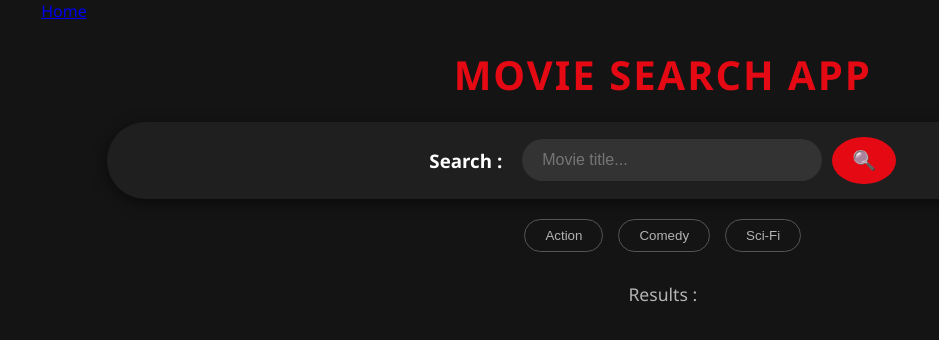
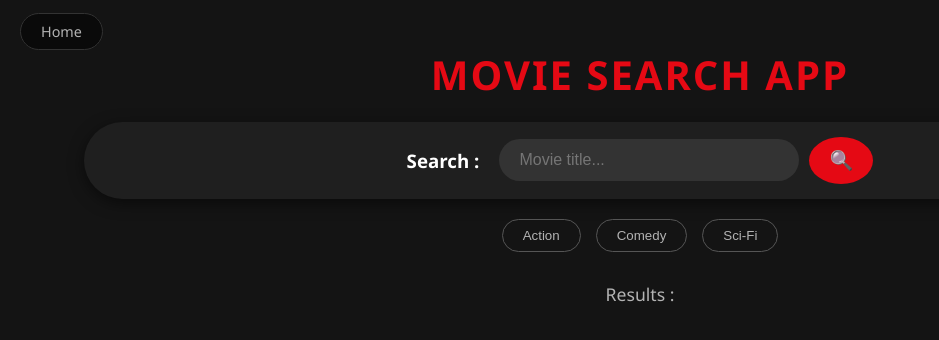
Before and after one commit to kaminimangal/small_js_projects, a website built with Vite: page 09_Movie Search App/index.html in a window 1280 px wide. Shown: the whole page, without its empty margins (0-939 px from the left). Built offline with nearby package versions, Linux system fonts and the light colour scheme; no server answers.

Commit message:
updated script 9th proj

```diff
--- a/09_Movie Search App/script.js
+++ b/09_Movie Search App/script.js
@@ -6,7 +6,7 @@ const scifiBtn = document.getElementById("sci-fi");
 const numFound = document.getElementById("found");
 const movieBoard = document.querySelector(".movieSection");
 const results = document.getElementById("results");
-const apiKey = ""; // Just the short code
+const apiKey = import.meta.env.VITE_API_KEY; // ✅ Correct way// Just the short code
 const baseUrl = "https://www.omdbapi.com/"; // The place we send the request
 let currPage = 0;
 const searchMovies = () => {
--- a/09_Movie Search App/style.css
+++ b/09_Movie Search App/style.css
@@ -147,3 +147,28 @@
   .pagination button:hover { background-color: var(--primary); border-color: var(--primary); }
   .pagination button:disabled { opacity: 0.5; cursor: not-allowed; }
   .pagination span { font-size: 1.2rem; align-self: center; }
+
+  /* --- NAVIGATION --- */
+nav {
+  position: absolute; /* Takes it out of the flow */
+  top: 20px;
+  left: 20px;
+  z-index: 100; /* Ensures it sits on top of everything */
+}
+
+nav a {
+  text-decoration: none;
+  color: var(--text-secondary); /* Uses your grey variable */
+  border: 1px solid #333;
+  padding: 8px 20px;
+  border-radius: 30px; /* Pill shape */
+  font-size: 0.9rem;
+  transition: all 0.3s ease;
+  background: rgba(0, 0, 0, 0.5); /* Slight dark background */
+}
+
+nav a:hover {
+  color: white;
+  border-color: var(--primary); /* Turns Red on hover */
+  transform: translateY(-2px); /* Little pop up effect */
+}
```
